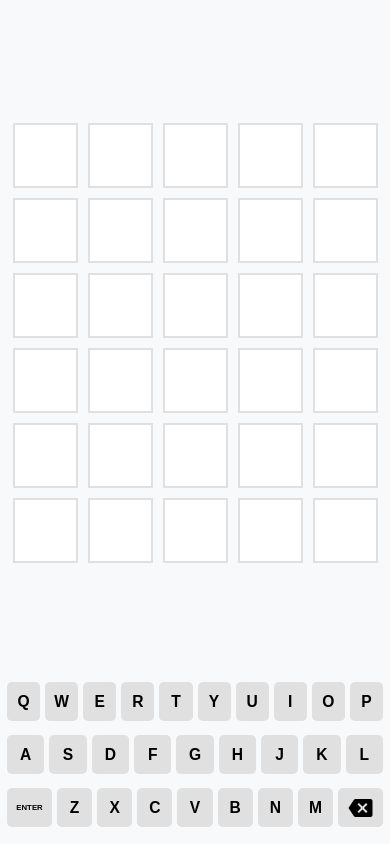
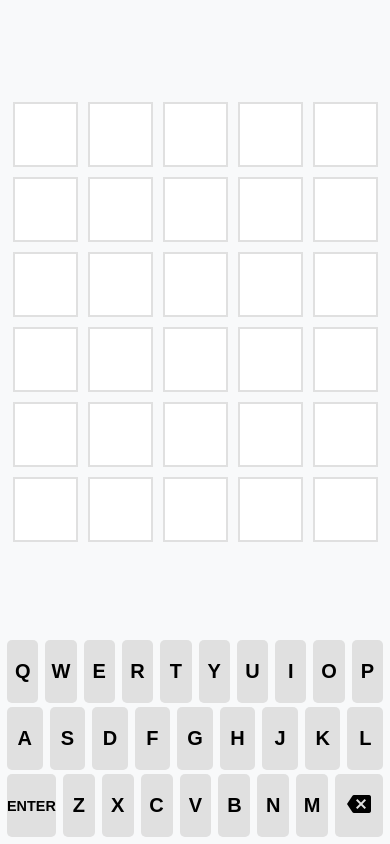
Before and after one commit to wilcto/Final-Project, a plain HTML site: page index.html in a window 390 px wide. Drawn offline with Linux system fonts and the light colour scheme.

Commit message:
testing mobile

```diff
--- a/css/style.css
+++ b/css/style.css
@@ -1,5 +1,5 @@
 html, body {
-    height: 100vh;
+    height: 100svh;
     margin: 0;
     padding: 0;
     overflow: hidden;
@@ -198,7 +198,7 @@ input.flip {
     color: white;
   }
 
-@media screen and (max-width: 600px) {
+/* @media screen and (max-width: 600px) {
     html,body{
         height: 100dvh;
         overflow-y: clip;
@@ -248,4 +248,4 @@ input.flip {
         font-size: 4vw;
         padding: 8px 12px;
     }
-}
+} */
```
